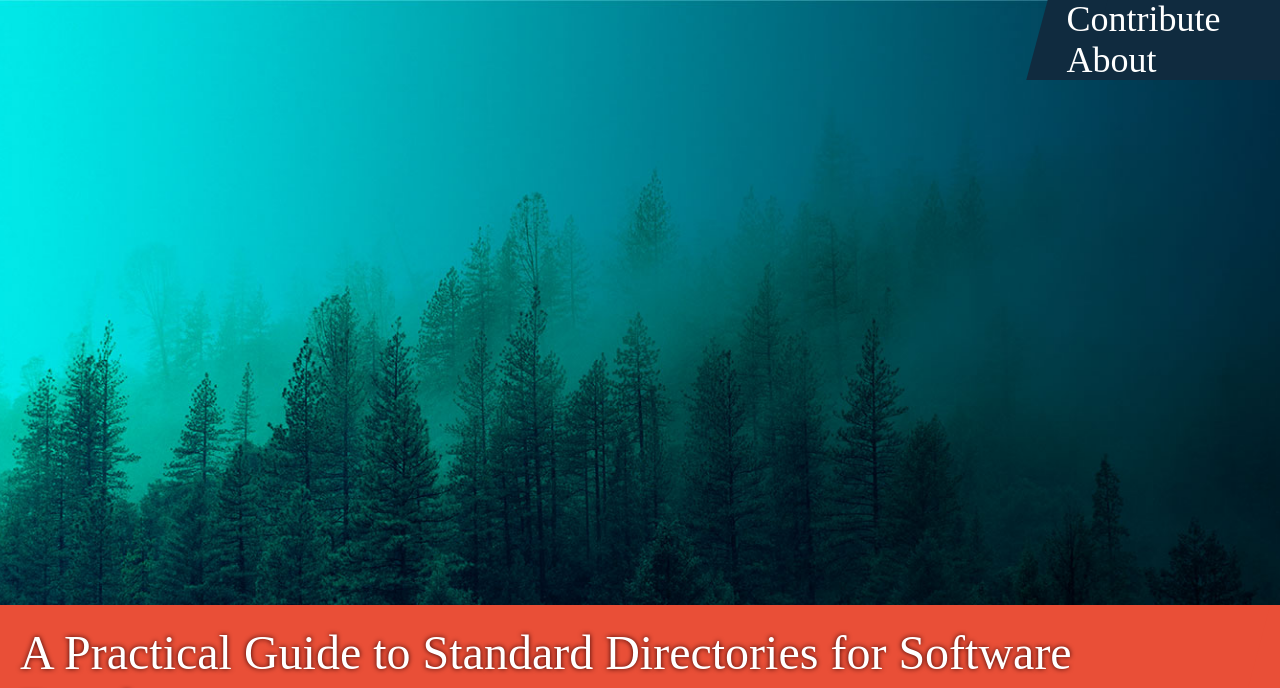
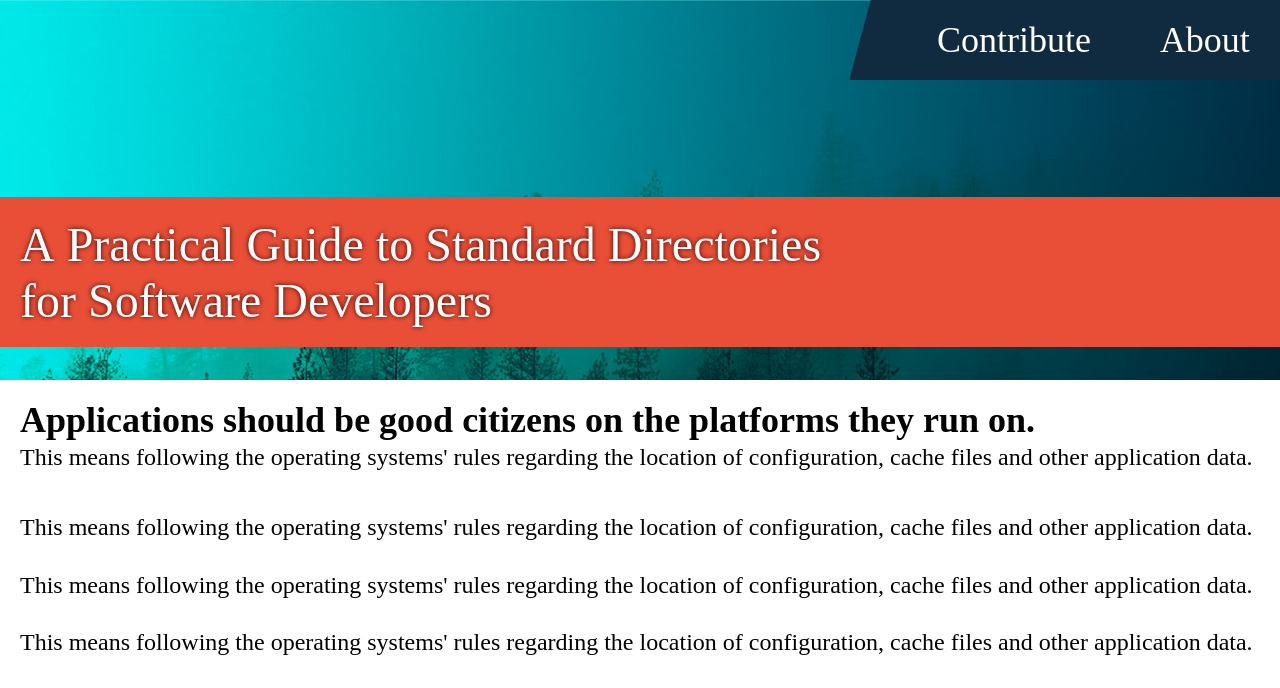
Before and after one commit to dirs-dev/website, a Jekyll site: the page built from README.md, in a window 1280 px wide. Shown: the top 688 px of the page. Built offline with Jekyll 4.4.1, drawn with Linux system fonts in a browser that asks for light colours; some web fonts are replaced; our own code applies the rules of GitHub Pages for plain Markdown files; grey boxes are pictures that could not be loaded.

Commit message:
Make website work on smaller screens

```diff
--- a/_includes/header.html
+++ /dev/null
@@ -1,7 +0,0 @@
-
-	<nav id="about">
-		<ul>
-			<li>Contribute</li>
-			<li>About</li>
-		</ul>
-	</nav>
--- a/_layouts/default.html
+++ b/_layouts/default.html
@@ -6,17 +6,33 @@
 <html lang="en">
 	{% include head.html %}
 	<body>
-		{% include header.html %}
+		<nav id="about">
+			<ul>
+				<li>Contribute</li>
+				<li>About</li>
+			</ul>
+		</nav>
 		<section id="intro">
-			<h1>A Practical Guide to Standard Directories for Software Developers</h1>
+			<h1>A&nbsp;Practical&nbsp;Guide to&nbsp;Standard&nbsp;Directories for&nbsp;Software&nbsp;Developers</h1>
 		</section>
 		<section id="guide">
+			<article>
+				<h2>Applications should be good citizens on the platforms they run on.</h2>
+				<p>This means following the operating systems' rules regarding the location of configuration, cache files and other application data.</p>
+				<p>This means following the operating systems' rules regarding the location of configuration, cache files and other application data.</p>
+				<p>This means following the operating systems' rules regarding the location of configuration, cache files and other application data.</p>
+				<p>This means following the operating systems' rules regarding the location of configuration, cache files and other application data.</p>
+			</article>
 		</section>
 		<div id="linux" class="platform"><p>Linux</p></div>
 		<div id="windows" class="platform"><p>Windows</p></div>
 		<div id="macos" class="platform"><p>macOS</p></div>
 		<div id="redox" class="platform"><p>Redox</p></div>
 		<section id="docs">
+			<article>
+				<h2>Libraries</h2>
+				<p>bla bla bla</p>
+			</article>
 		</section>
 	</body>
 </html>
--- a/assets/css/main.scss
+++ b/assets/css/main.scss
@@ -21,12 +21,12 @@
 	background-image: url(../img/backtop.jpg);
 	background-size: cover;
 	background-attachment: fixed;
-	background-position: center -800px;
+	background-position: center center;
 	background-repeat: no-repeat;
 	display: grid;
-	grid-template-rows: 80px 800px 800px 400px 1400px;
+	grid-template-rows: 80px 300px auto 400px auto;
 	grid-template-columns: repeat(12, calc(100% / 12)) ;
-	grid-template-areas: "nav   nav   nav   nav   nav   nav   nav   nav   nav   nav   about about"
+	grid-template-areas: "nav   nav   nav   nav   nav   nav   nav   nav   nav   nav   nav   nav"
 	                     "intro intro intro intro intro intro intro intro intro intro intro intro"
 	                     "guide guide guide guide guide guide guide guide guide guide guide guide"
 	                     "linux linux linux win   win   win   macos macos macos redox redox redox"
@@ -36,54 +36,52 @@
 nav ul li {
 	display: inline-block;
 	list-style-type: none;
-	margin-right: 40px;
-}
-
-#nav {
-	display: flex;
-	flex-direction: row;
-	align-items: center;
-	justify-content: flex-start;
-	grid-area: nav;
-	font-size: 1.5rem;
-	font-weight: 200;
-	color: #FFFFFF;
+	margin-left: 30px;
+	margin-right: 30px;
 }
 
 #about {
+	line-height: 80px;
 	z-index: 0;
 	display: flex;
 	position: relative;
 	flex-direction: row;
 	align-items: center;
 	justify-content: flex-end;
-	grid-area: about;
+	grid-area: nav;
 	font-size: 1.5rem;
 	font-weight: 200;
 	color: #FFFFFF;
-	background-color: #102B3F;
+
 }
 
-#about::before {
-  z-index: -1;
+#about ul {
+	height: 100%;
+}
+
+#about ul::before {
+    z-index: -1;
 	content: "";
 	display: block;
 	position: absolute;
-	left: -30px;
+	right: -30px;
 	top: 0;
 	height: 100%;
-	width: 60px;
+	width: 450px;
 	background-color: #102B3F;
 	transform: skewX(345deg);
-	position: absolute;
 }
 
 #intro {
 	display: flex;
 	flex-direction: row;
-	align-items: center;
+	align-items: end;
 	justify-content: flex-start;
 	grid-area: intro;
+}
+
+article {
+	padding: 20px;
 }
 
 h1 {
@@ -91,8 +89,6 @@
 	z-index: 0;
 	color: #FFFFFF;
 	padding: 20px;
-	background-color: #E94F37;
-	top: 200px;
 	position: relative;
 	//text-shadow: 0px 0px 5px #000000;
 	text-shadow: 0px 0px 5px #330000;
@@ -106,9 +102,22 @@
 	right: -30px;
 	top: 0;
 	height: 100%;
-	width: 60px;
+	width: 2000px;
 	background-color: #E94F37;
 	transform: skewX(345deg);
+}
+
+p {
+	line-height: 1.4em;
+}
+
+h2+* {
+	padding-bottom: 1em;
+}
+
+p+p {
+	padding-top: 0.5em;
+	padding-bottom: 0.5em;
 }
 
 .platform {
```
